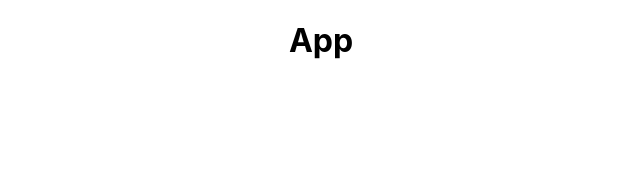
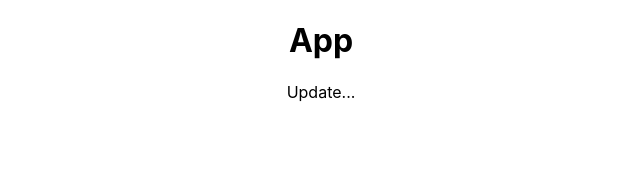
Before and after one commit to mmadeira-fuze/github-changesets, a React (Create React App) app: page / in a window 1280 px wide. Shown: the top 172 px of the page, without its empty margins (319-959 px from the left). Built offline with nearby package versions, Linux system fonts and the light colour scheme.

Commit message:
Update app

```diff
--- a/src/App.js
+++ b/src/App.js
@@ -4,6 +4,7 @@ function App() {
   return (
     <div className="App">
       <h1>App</h1>
+      <p>Update...</p>
     </div>
   );
 }
```
